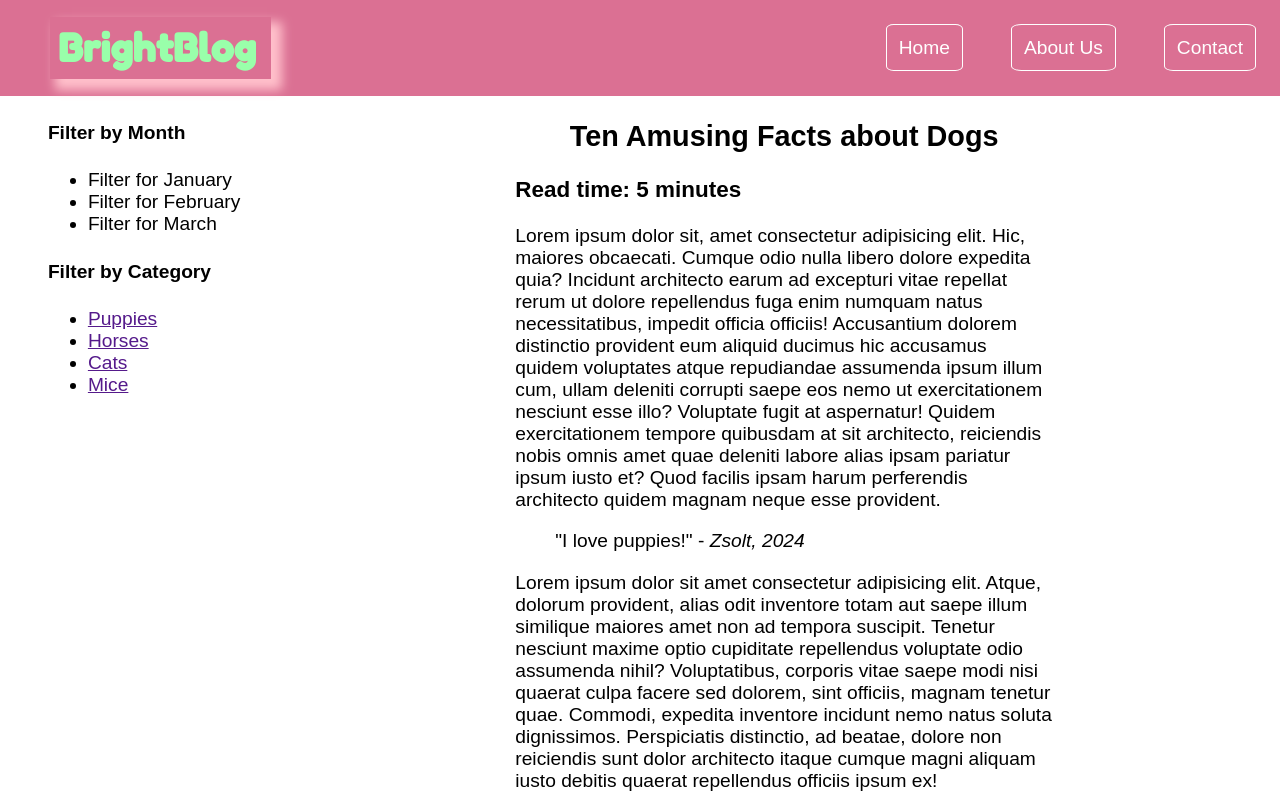
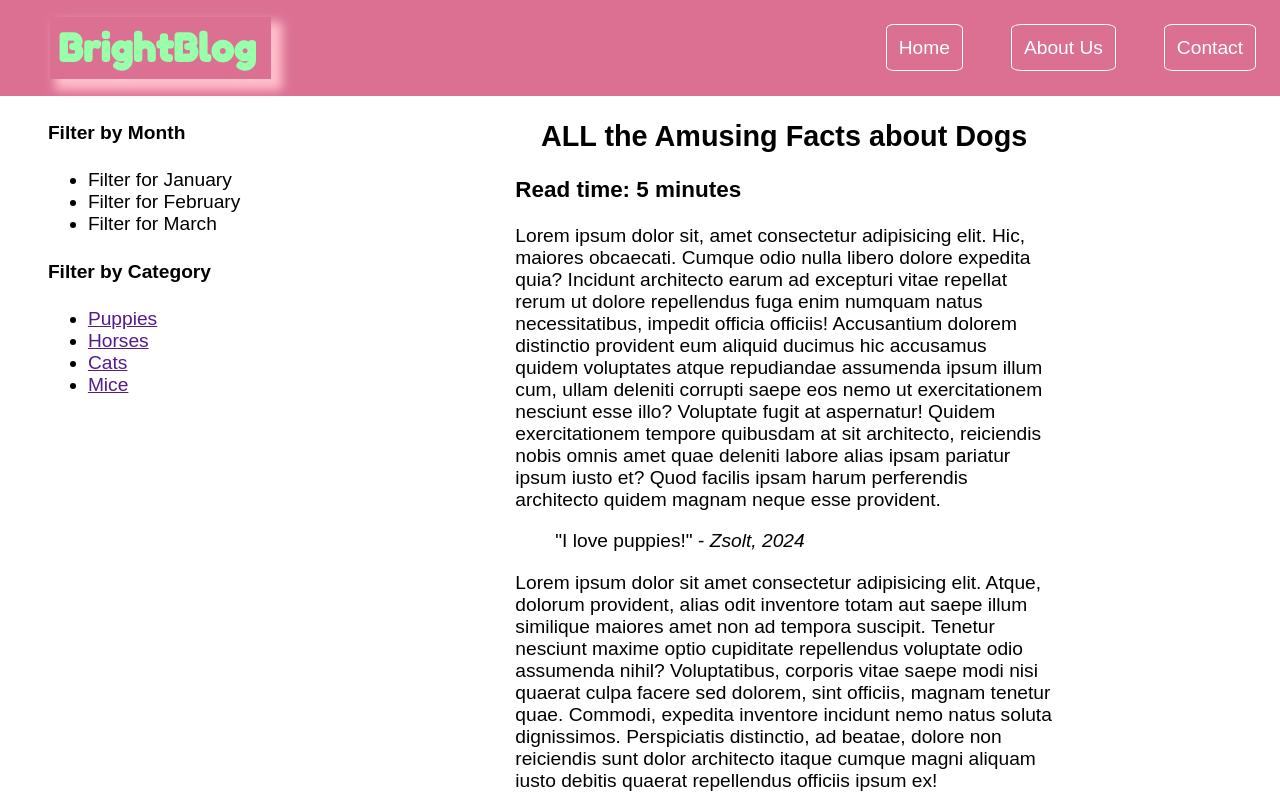
Before and after one commit to imo1604/imo1604.github.io, a plain HTML site: page index.html in a window 1280 px wide. Shown: the top 800 px of the page. Drawn offline with Linux system fonts and the light colour scheme; no server answers.

Commit message:
Update index.html

```diff
--- a/index.html
+++ b/index.html
@@ -57,7 +57,7 @@
           <article>
             <header>
               <!-- article's header goes here -->
-               <h2>Ten Amusing Facts about Dogs</h2>
+               <h2>ALL the Amusing Facts about Dogs</h2>
                <h3>Read time: 5 minutes</h3>
             </header>
             <main>
```
